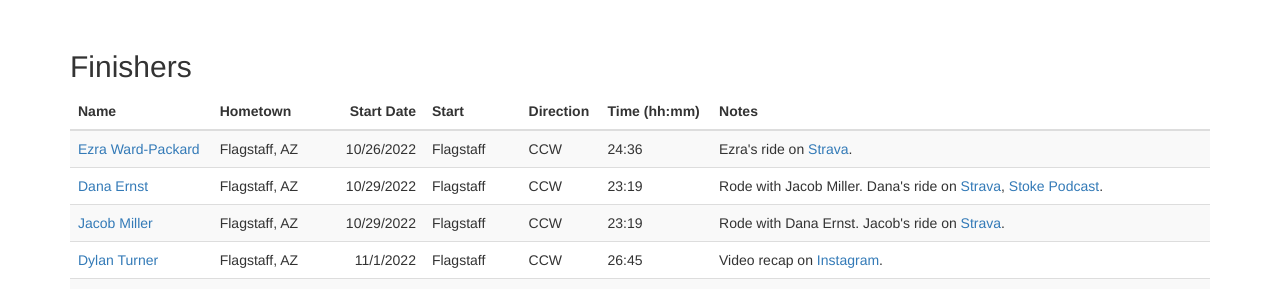
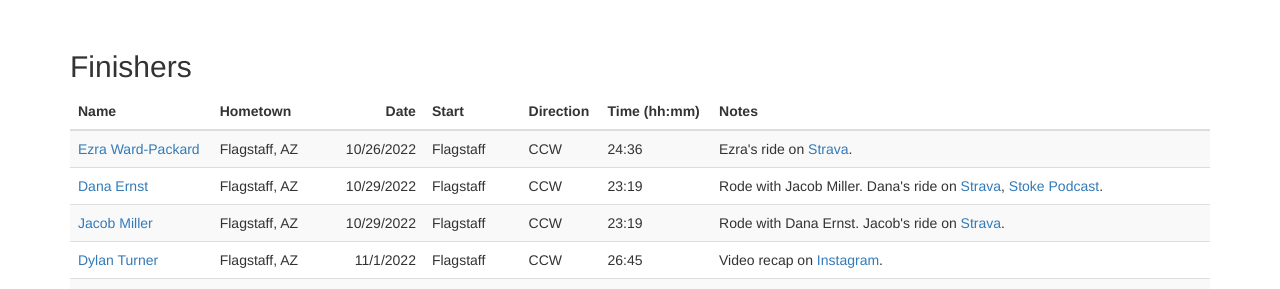
Before and after one commit to dcernst/VerdeValleyRandonnee, a Jekyll site: the page built from finishers.md, in a window 1280 px wide and 900 px high. Shown: the part 340-629 px from the top of the window. Built offline with Jekyll 4.4.1, drawn with Linux system fonts in a browser that asks for light colours; nearby versions of some CDN libraries.

Commit message:
Update finishers.md

```diff
--- a/finishers.md
+++ b/finishers.md
@@ -44,7 +44,7 @@ text-align: right;
 <tr>
 <th>Name</th>
 <th>Hometown</th>
-<th>Start Date</th>
+<th>Date</th>
 <th>Start</th>
 <th>Direction</th>
 <th>Time (hh:mm)</th>
```
